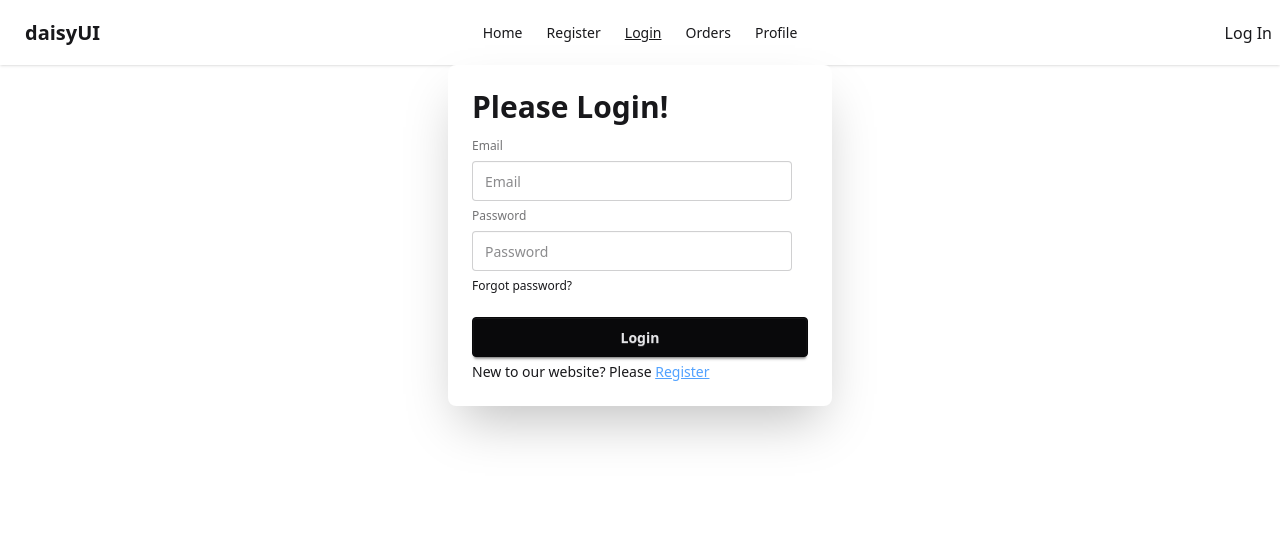
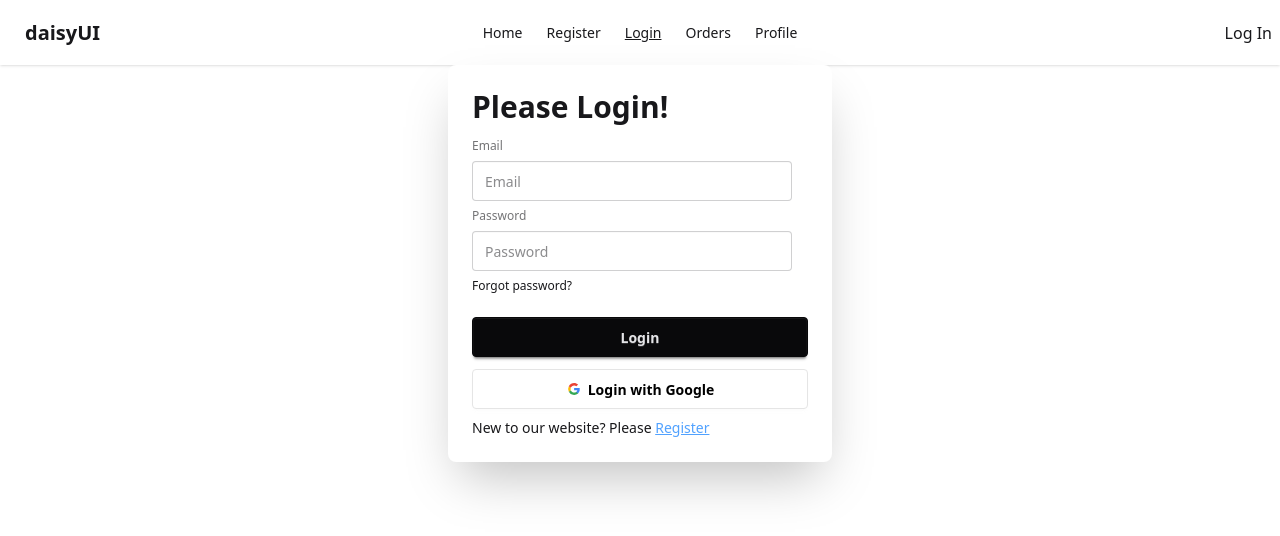
Before and after one commit to zubaer-developer/react-firebase-auth-integration, a React (Vite) app: page /login in a window 1280 px wide. Shown: the top 536 px of the page. Built offline with nearby package versions, Linux system fonts and the light colour scheme; no server answers.

Commit message:
setup sign in with google and after sign in redirect to desire page

```diff
--- a/src/components/Login/Login.jsx
+++ b/src/components/Login/Login.jsx
@@ -3,7 +3,7 @@
 import { AuthContext } from "../../contexts/AuthContext/AuthContext";
 
 const Login = () => {
-  const { signInUser } = use(AuthContext);
+  const { signInUser, signInWithGoogle } = use(AuthContext);
 
   const location = useLocation();
   const navigate = useNavigate();
@@ -16,6 +16,17 @@
     console.log("sign in clicked", email, password);
 
     signInUser(email, password)
+      .then((result) => {
+        console.log(result.user);
+        navigate(location.state || "/");
+      })
+      .catch((error) => {
+        console.log(error);
+      });
+  };
+
+  const handleGoogleSignIn = () => {
+    signInWithGoogle()
       .then((result) => {
         console.log(result.user);
         navigate(location.state || "/");
@@ -52,6 +63,41 @@
             </div>
             <button className="btn btn-neutral mt-4">Login</button>
           </fieldset>
+        </form>
+        {/* Google */}
+        <button
+          onClick={handleGoogleSignIn}
+          className="btn bg-white text-black border-[#e5e5e5]"
+        >
+          <svg
+            aria-label="Google logo"
+            width="16"
+            height="16"
+            xmlns="http://www.w3.org/2000/svg"
+            viewBox="0 0 512 512"
+          >
+            <g>
+              <path d="m0 0H512V512H0" fill="#fff"></path>
+              <path
+                fill="#34a853"
+                d="M153 292c30 82 118 95 171 60h62v48A192 192 0 0190 341"
+              ></path>
+              <path
+                fill="#4285f4"
+                d="m386 400a140 175 0 0053-179H260v74h102q-7 37-38 57"
+              ></path>
+              <path
+                fill="#fbbc02"
+                d="m90 341a208 200 0 010-171l63 49q-12 37 0 73"
+              ></path>
+              <path
+                fill="#ea4335"
+                d="m153 219c22-69 116-109 179-50l55-54c-78-75-230-72-297 55"
+              ></path>
+            </g>
+          </svg>
+          Login with Google
+        </button>
         <p>
           New to our website? Please{" "}
           <Link
@@ -61,7 +107,6 @@
             Register
           </Link>
         </p>
-        </form>
       </div>
     </div>
   );
--- a/src/contexts/AuthContext/AuthProvider.jsx
+++ b/src/contexts/AuthContext/AuthProvider.jsx
@@ -1,12 +1,16 @@
 import { AuthContext } from "./AuthContext";
 import {
   createUserWithEmailAndPassword,
+  GoogleAuthProvider,
   onAuthStateChanged,
   signInWithEmailAndPassword,
+  signInWithPopup,
   signOut,
 } from "firebase/auth";
 import { auth } from "../../firebase/firebase";
 import { useEffect, useState } from "react";
+
+const googleProvider = new GoogleAuthProvider();
 
 const AuthProvider = ({ children }) => {
   const [user, setUser] = useState(null);
@@ -18,6 +22,10 @@
 
   const signInUser = (email, password) => {
     return signInWithEmailAndPassword(auth, email, password);
+  };
+
+  const signInWithGoogle = () => {
+    return signInWithPopup(auth, googleProvider);
   };
 
   const signOutUser = () => {
@@ -48,6 +56,7 @@
   const authInfo = {
     createUser,
     signInUser,
+    signInWithGoogle,
     signOutUser,
     user,
     loading,
```
Lines whose indentation alone changed are shown as unchanged.
